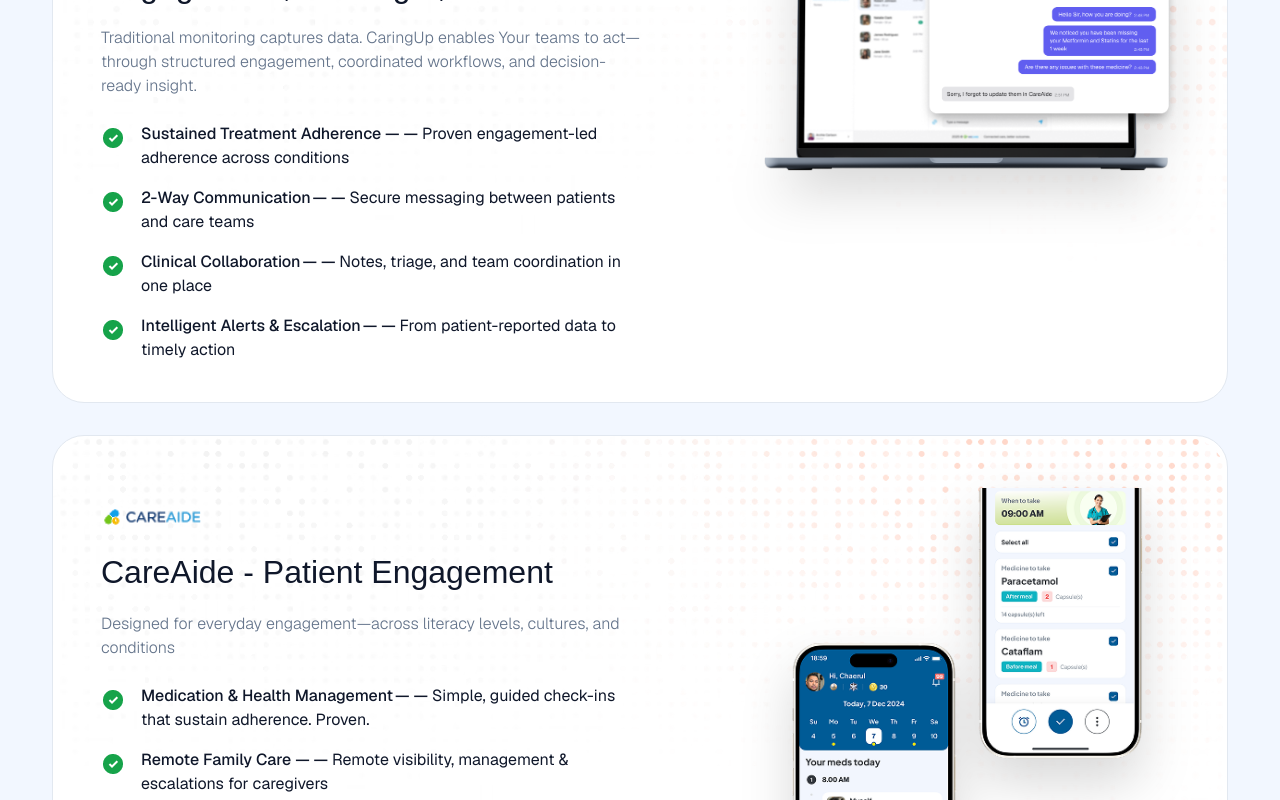
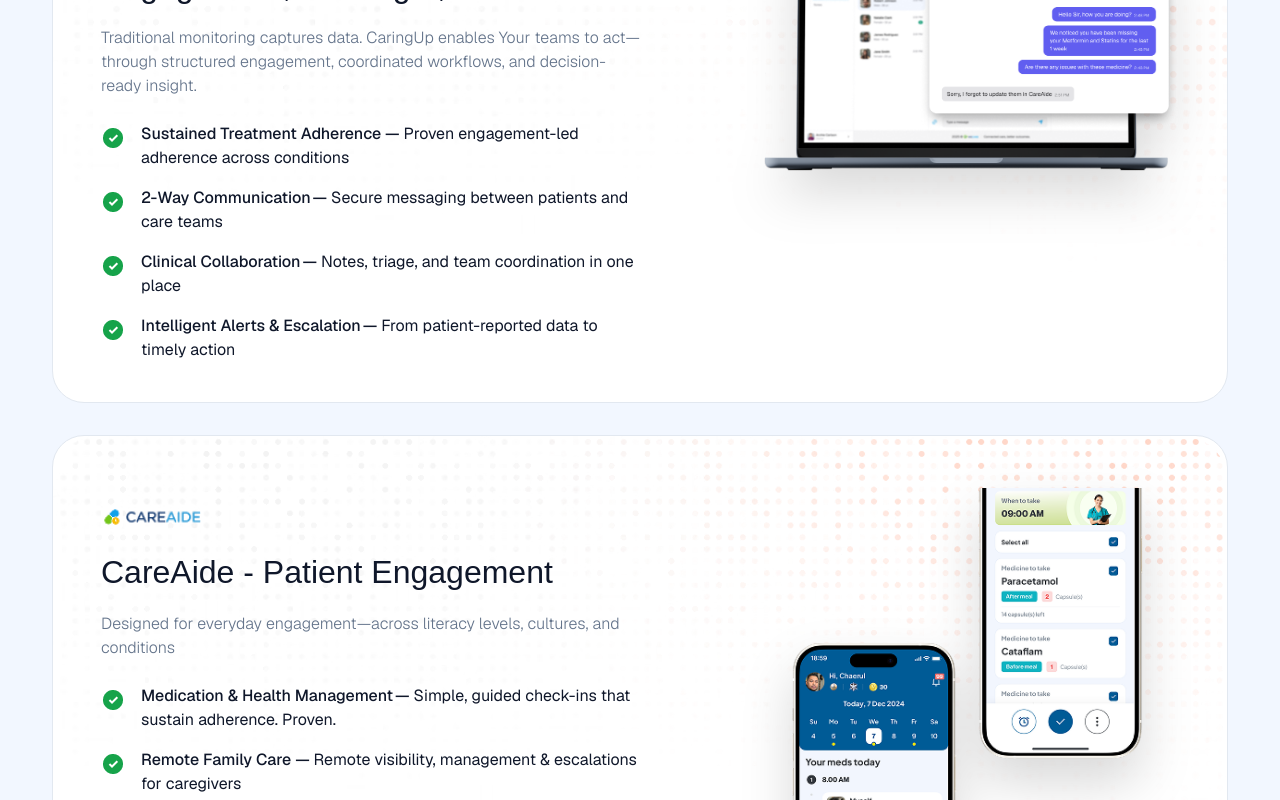
Before and after one commit to KhadijaZahoor1/caringUp, a React (Create React App) app: page / in a window 1280 px wide. Shown: the part 1500-2300 px from the top of the page. Built offline with nearby package versions, Linux system fonts and the light colour scheme; a web font is replaced by a local one.

Commit message:
fixed container and text

```diff
--- a/src/components/FeatureOverview.jsx
+++ b/src/components/FeatureOverview.jsx
@@ -62,7 +62,7 @@
                <img src={checkboxcircle} />
               </div>
               <p className="">
-                <span className="body-text text-primary font-medium">{item.label} — </span>
+                <span className="body-text text-primary font-medium">{item.label} </span>
                 <span className="body-text text-primary font-normal">{item.desc}</span>
               </p>
             </li>
--- a/src/components/layout/Container.jsx
+++ b/src/components/layout/Container.jsx
@@ -2,7 +2,7 @@
 
 const Container = ({ children, className = "" }) => {
   return (
-    <div className={`max-w-[1440px] w-full bg-[#F2f7ff] ${className}`}>
+    <div className={`max-w-[1440px] mx-auto w-full bg-[#F2f7ff] ${className}`}>
       {children}
     </div>
   );
```
